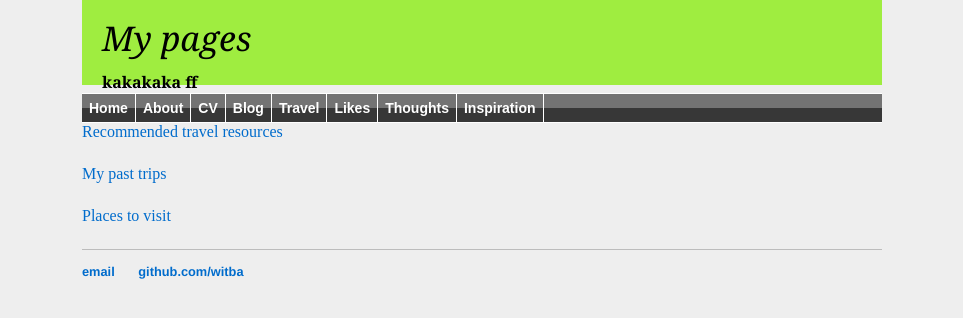
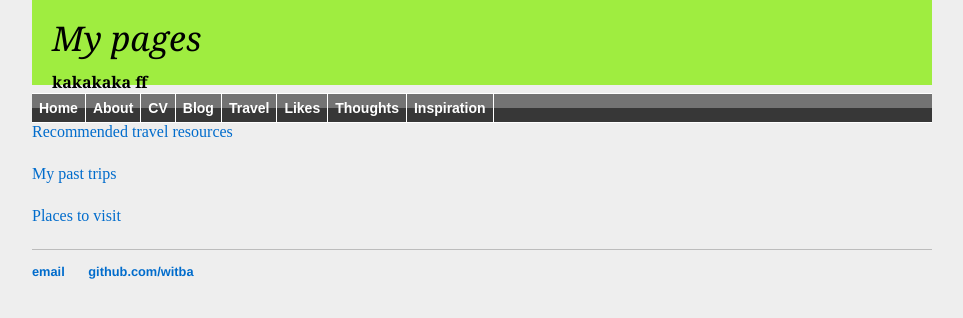
Before and after one commit to witba/witba.github.io, a Jekyll site: the page built from travel/index.html, in a window 1280 px wide. Shown: the top 318 px of the page, without its empty margins (158-1121 px from the left). Built offline with Jekyll 4.4.1, drawn with Linux system fonts in a browser that asks for light colours.

Commit message:
Update main.css

```diff
--- a/css/main.css
+++ b/css/main.css
@@ -1,7 +1,7 @@
 body { margin:0 auto; padding:0; margin-bottom: 12px; width: 85%; background: #EEEEEE;}
 
 #style_container {
-width: 800px;
+width: 900px;
 margin: auto;
 background: #FFFFFF;
 }
@@ -10,7 +10,7 @@ height: 85px;
 background: #9fed40;
 }
 #style_content {
-width: 800px;
+width: 900px;
 }
 #style_title {
 padding-top: 15px;
```
